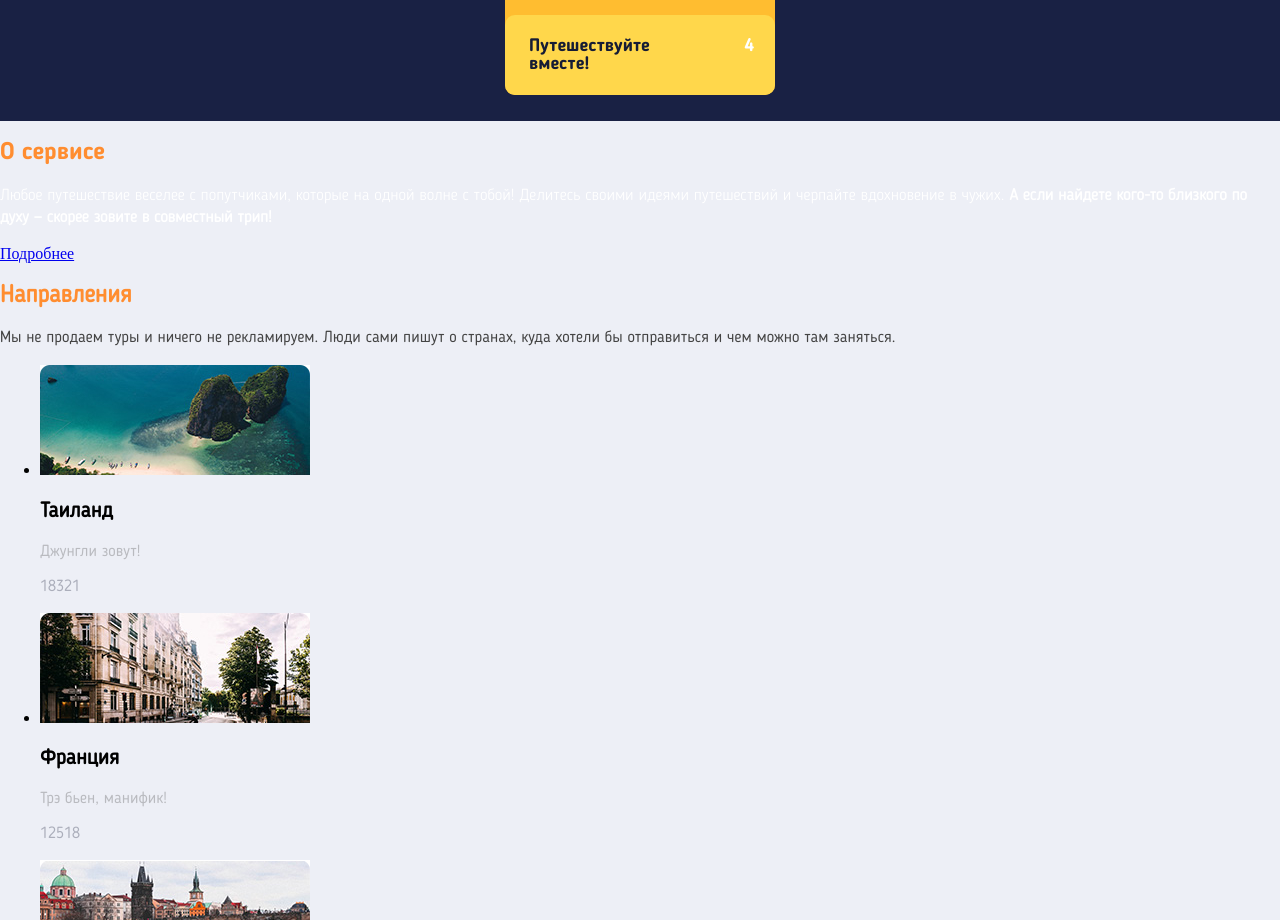
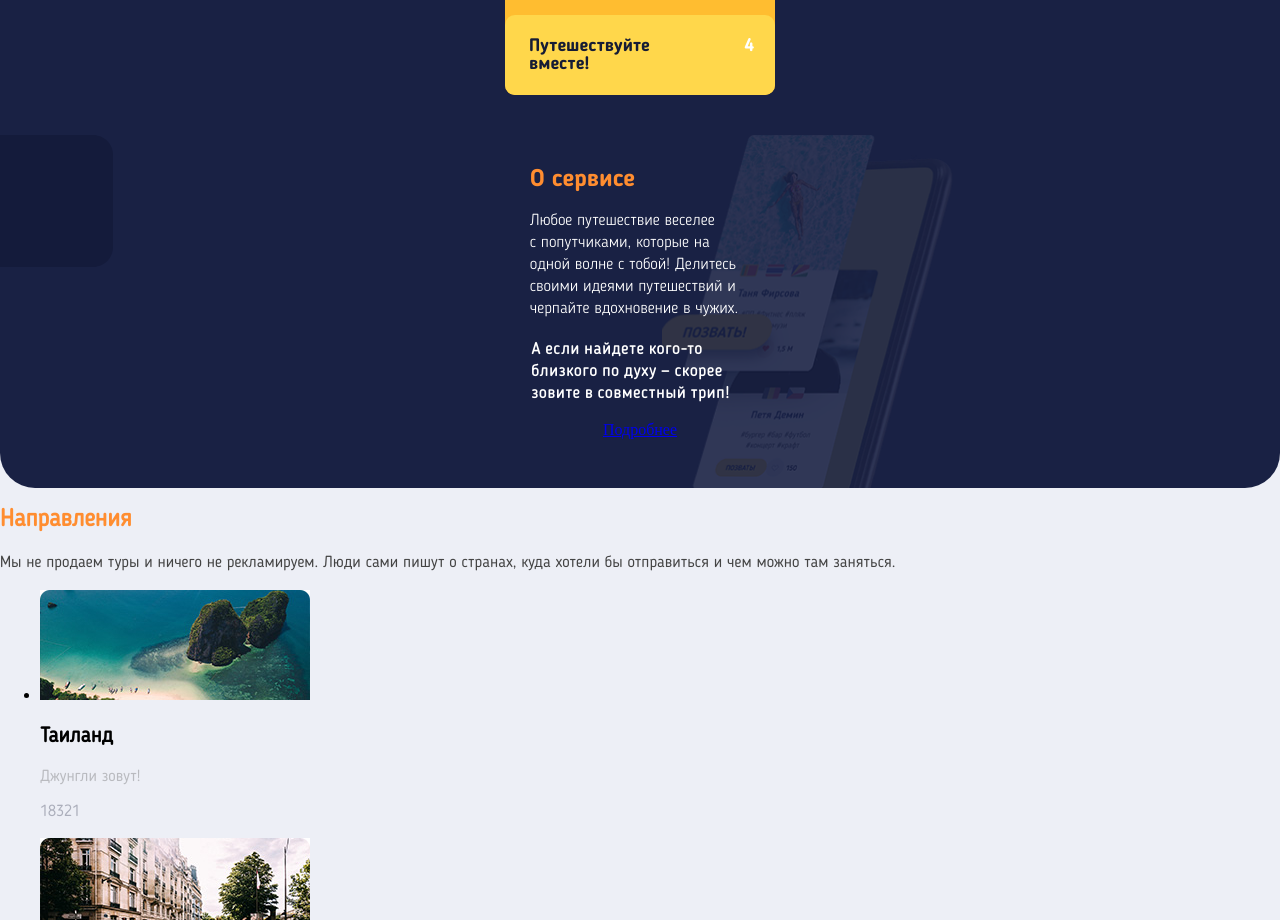
Before and after one commit to milevskiyTG/1646629-pognali-22, a website: page source/index.html in a window 1280 px wide. Shown: the part 906-1826 px from the top of the page. Drawn offline with nearby package versions, Linux system fonts and the light colour scheme; files that its build step writes are made by us from their sources; files whose address does not match are found by name.

Commit message:
about-service block

```diff
--- a/source/index.html
+++ b/source/index.html
@@ -152,13 +152,13 @@
     <section class="about-service">
       <h2 class="about-service__title">О сервисе</h2>
       <p class="about-service__description">
-        Любое путешествие веселее с попутчиками, которые на одной волне с тобой!
-        Делитесь своими идеями путешествий и черпайте вдохновение в чужих.
-        <strong>
-          А если найдете кого-то
-          близкого по духу — скорее
-          зовите в совместный трип!
-        </strong>
+        Любое путешествие веселее<br>с попутчиками, которые на<br>одной волне с тобой!
+        Делитесь<br>своими идеями путешествий и<br>черпайте вдохновение в чужих.<br>
+      </p>
+      <p class="about-service__strong-description">
+        А если найдете кого-то<br>
+        близкого по духу — скорее<br>
+        зовите в совместный трип!
       </p>
       <a href="#" class="about-service__show-more">Подробнее</a>
     </section>
--- a/source/less/blocks/about-service.less
+++ b/source/less/blocks/about-service.less
@@ -3,6 +3,10 @@
   font-weight: 700;
   font-size: 24px;
   line-height: 24px;
+  margin: 0;
+  margin-top: 48px;
+  margin-right: 115px;
+  margin-bottom: 2px;
   color:@special_orange;
 }
 .about-service__description{
@@ -10,8 +14,30 @@
   font-weight: 300;
   font-size: 16px;
   line-height: 22px;
+  margin-right: 12px;
   color:@basic_white;
-  strong{
-    font-weight: 700;
-  }
+  margin-bottom: 4px;
 }
+.about-service__strong-description{
+  font-family: "blogger-light","Arial",sans-serif;
+  margin-top: 15px;
+  font-size: 16px;
+  font-weight: 700;
+  line-height: 22px;
+  margin-left: 0px;
+  color:@basic_white;
+  margin-top: 15px;
+  margin-right: 19px;
+  letter-spacing: 1px;
+  word-spacing: -1.5px;
+}
+.about-service{
+  border-bottom-left-radius: 35px;
+  border-bottom-right-radius: 35px;
+  background: url(/source/img/about-mobile.png) no-repeat 67% 100%, url(/source/img/back.svg) no-repeat 0 15px,  @bg_blue;
+  height: 368px;
+  margin-top: -1px;
+  display: flex;
+  flex-direction: column;
+  align-items: center;
+}
```
Also changed, not shown: source/img/about-mobile.jpg (added), source/img/about-mobile.png (added), source/img/back.svg (added).
